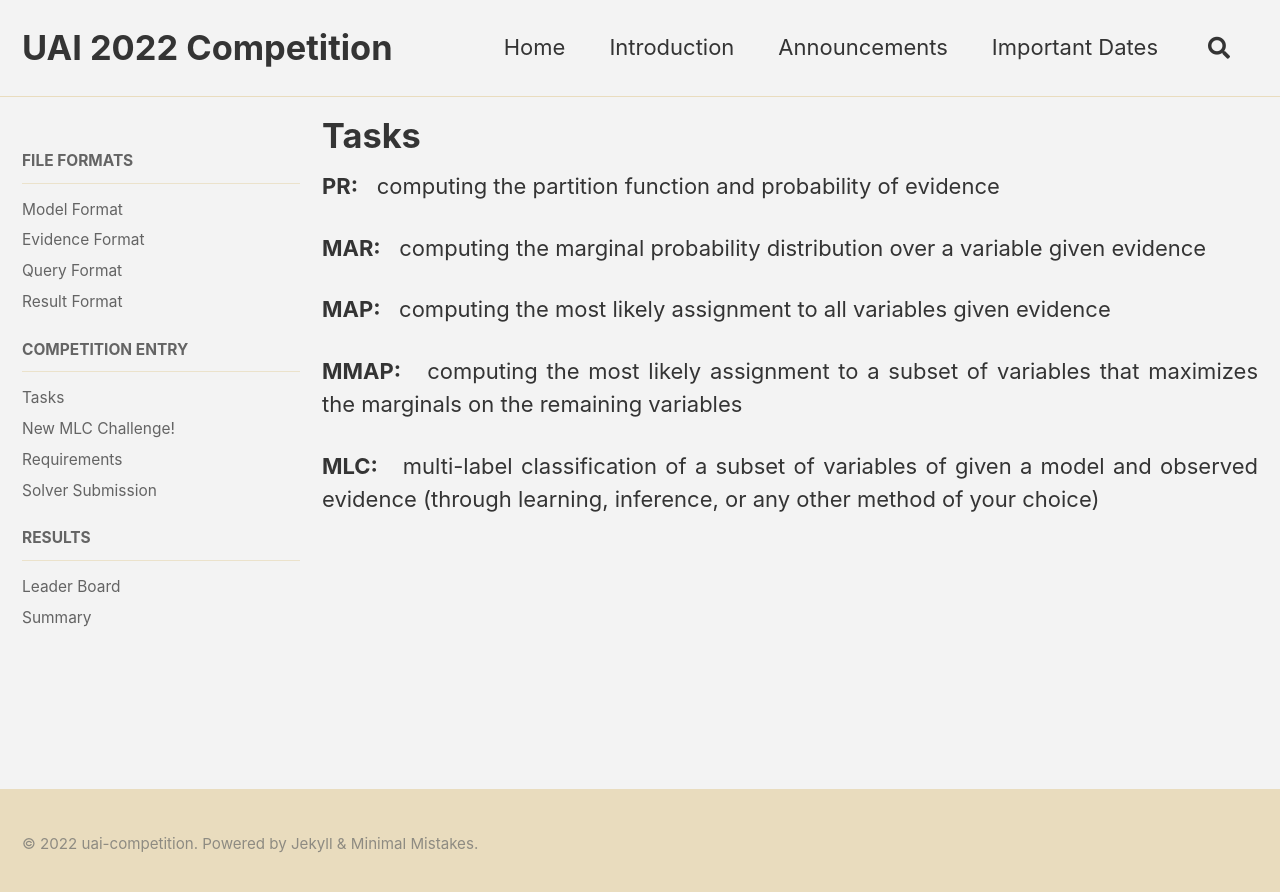
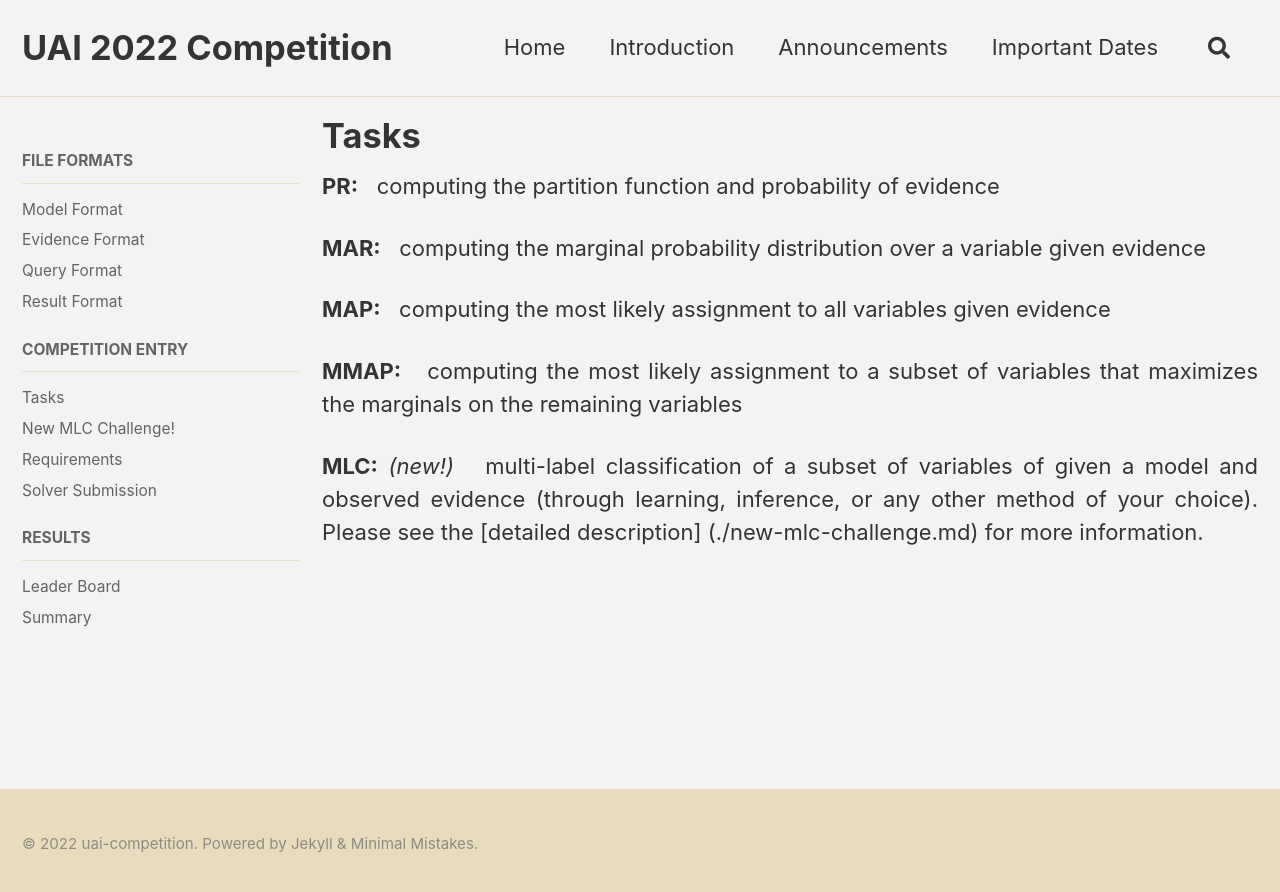
Before and after one commit to vibhavg1/uai-competition-dev, a Jekyll site: the page built from _pages/root/competition-entry/tasks.md, in a window 1280 px wide. Shown: the top 892 px of the page. Built offline with Jekyll 4.4.1, drawn with Linux system fonts in a browser that asks for light colours; cached includes are drawn as plain includes.

Commit message:
added link to new mlc challenge description

```diff
--- a/_pages/root/competition-entry/tasks.md
+++ b/_pages/root/competition-entry/tasks.md
@@ -15,5 +15,5 @@ permalink: /competition-entry/tasks/
 **MMAP:**
 &nbsp; computing the most likely assignment to a subset of variables that maximizes the marginals on the remaining variables
 
-**MLC:**
-&nbsp; multi-label classification of a subset of variables of given a model and observed evidence (through learning, inference, or any other method of your choice)
+**MLC:** *(new!)*
+&nbsp; multi-label classification of a subset of variables of given a model and observed evidence (through learning, inference, or any other method of your choice).  Please see the [detailed description] (./new-mlc-challenge.md) for more information.
```
